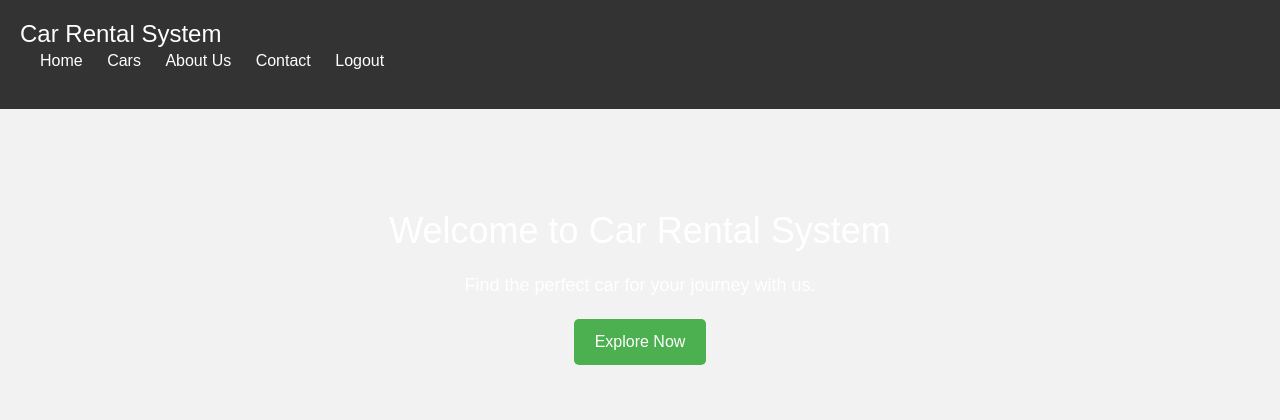
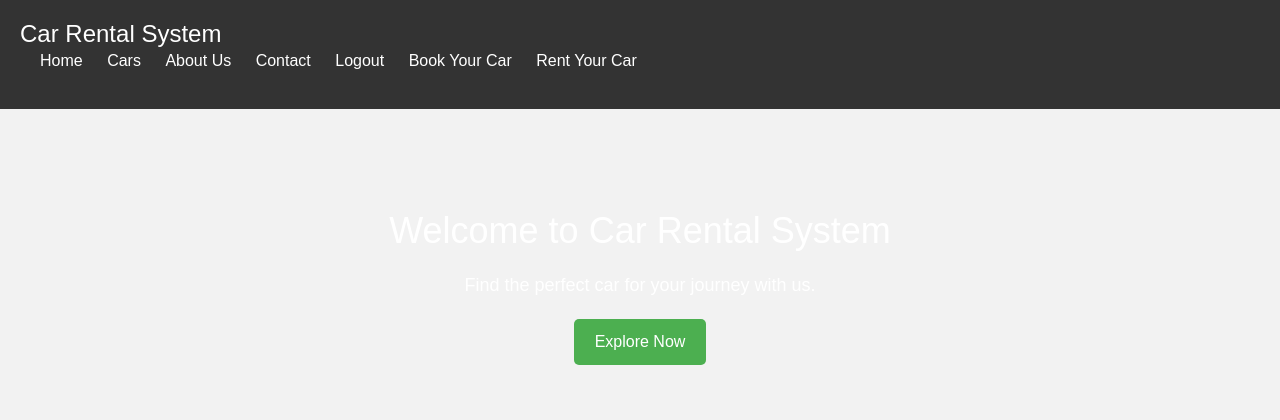
Before and after one commit to Harshit2601919/Vehicle-Rental-System, a Django app: page /home/ in a window 1280 px wide. Shown: the top 420 px of the page. Run offline with Django 5.2, Linux system fonts and the light colour scheme; a user stored in the database is signed in.

Commit message:
added navbae

```diff
--- a/app1/views.py
+++ b/app1/views.py
@@ -16,6 +16,8 @@
 
        if pass1!=pass2:
            return HttpResponse("password does not match")
+
+
        else:
 
          my_user=User.objects.create_user(name,email,pass1)
--- a/templates/home.html
+++ b/templates/home.html
@@ -22,6 +22,8 @@
               <li><a href="#">About Us</a></li>
               <li><a href="#">Contact</a></li>
               <li><a href="{% url 'logout' %}">Logout</a></li>
+              <li><a href="#">Book Your Car</a></li>
+              <li><a href="#">Rent Your Car</a></li>
           </ul>
       </nav>
   </header>
```
Also changed, not shown: db.sqlite3.
